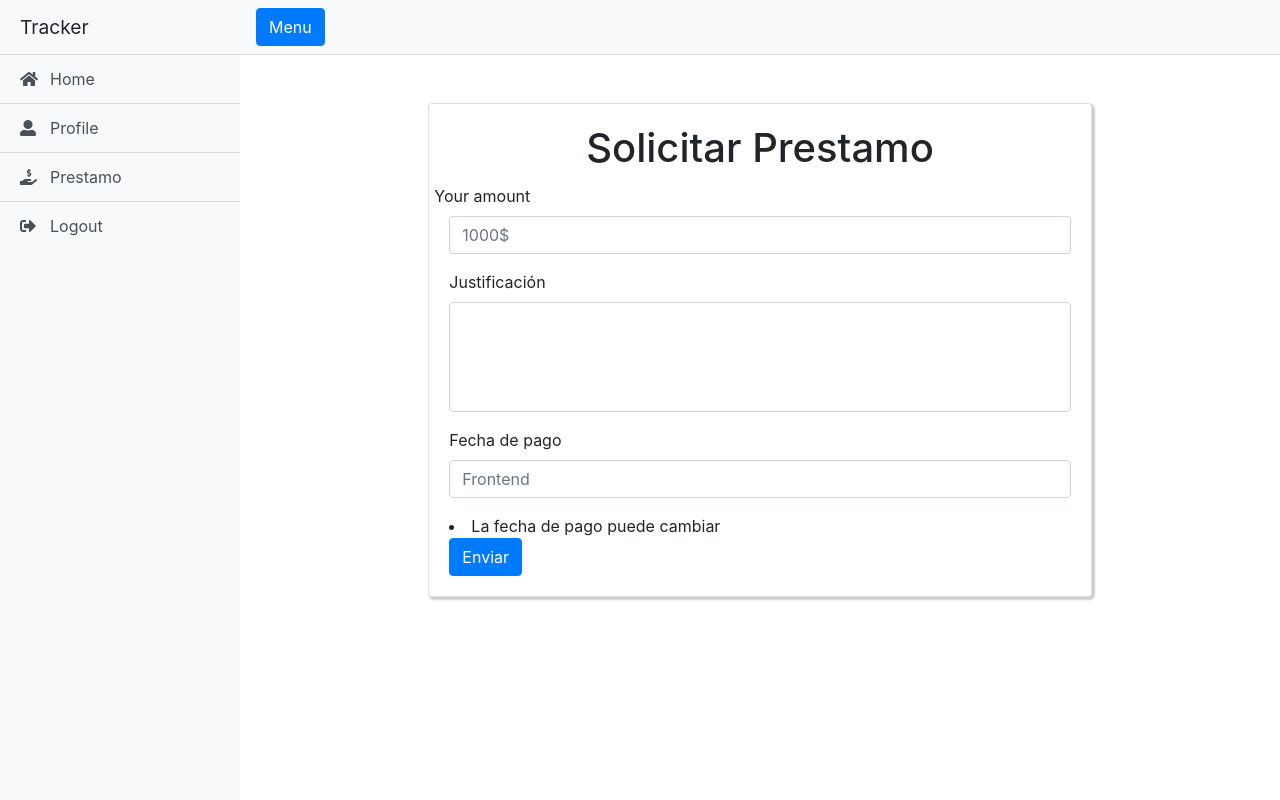
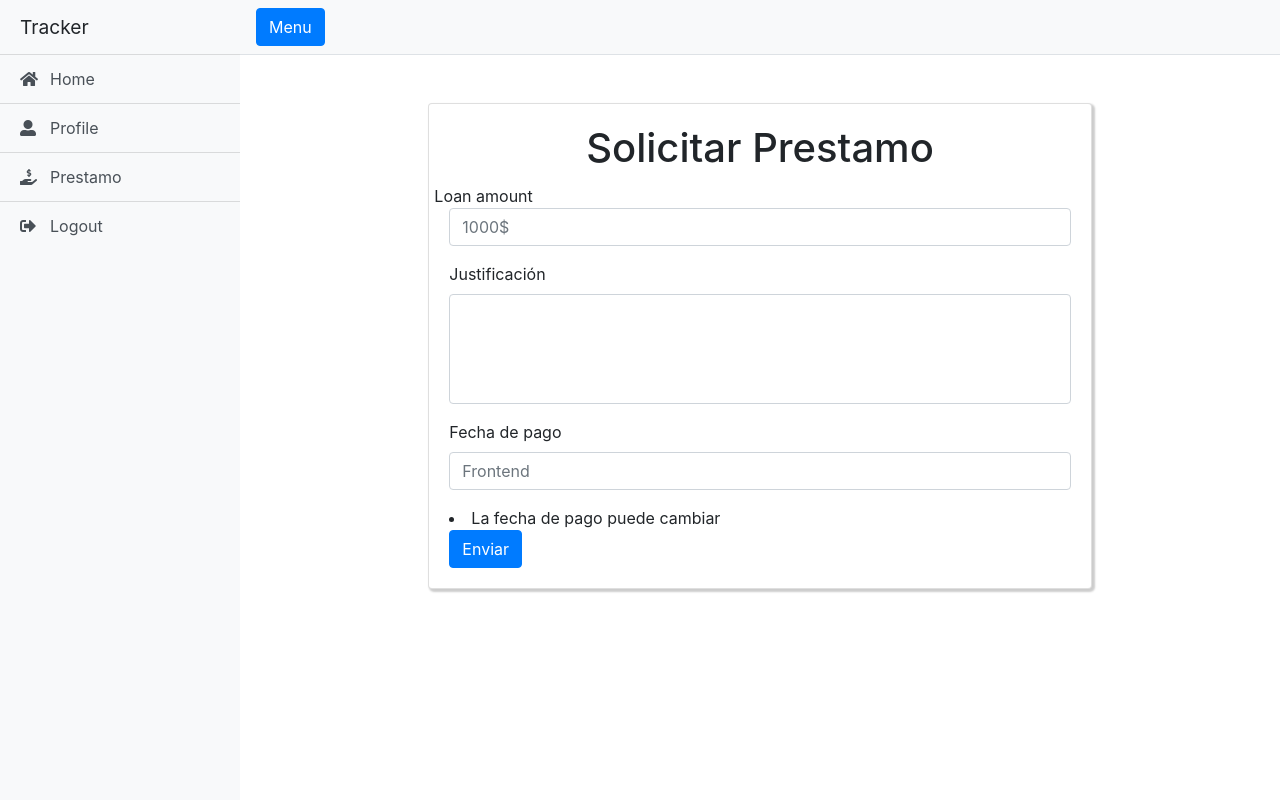
Before and after one commit to PS1115-Skala/tracker, a Django app: template trackerApp/templates/trackerApp/base_loan.html in a window 1280 px wide. Run offline with Django 3.2, Linux system fonts and the light colour scheme; the template is opened without the code that fills it, so the values that code supplies are empty, except form fields; tables that the repository leaves empty hold one stand-in row (values such as "Sample post"); form fields are guessed from the names that the template uses; some libraries are stand-ins or nearby versions.

Commit message:
arreglando errores

```diff
--- a/trackerApp/forms.py
+++ b/trackerApp/forms.py
@@ -35,7 +35,8 @@ class LoanRequestForm(forms.ModelForm):
         model = LoanRequest
         exclude = ('id_user',)
 
-    loan_amount = forms.DecimalField()
+    loan_amount = forms.DecimalField(label='ODIO',
+        widget=forms.TextInput(attrs={'class': 'expand'}))
 
     loan_message = forms.CharField(label="Justificación", max_length=200)
 
--- a/trackerApp/templates/trackerApp/base_loan.html
+++ b/trackerApp/templates/trackerApp/base_loan.html
@@ -14,11 +14,14 @@
                   <div class="title">
                   <h1 class="card-title">Solicitar Prestamo</h1>
                   </div>
-                  <form >
-                    <div class="form-group lollo">
+                  <form action="{% url 'trackerApp:loan' %}" method="post" >
+
+                    {% csrf_token %}
+                    <div class="form-group">
                       <div class="row">
-                        {{form.your_amount.label_tag}}
+                        {{ form.loan_amount.label }}
                       </div>
+
                       <input type="text" class="form-control"  placeholder=1000$>
                     </div>
                     <div class="form-group">
--- a/trackerApp/views.py
+++ b/trackerApp/views.py
@@ -165,10 +165,10 @@ class ActivityView(generic.detail.DetailView):
     template_name = "trackerApp/activity.html"
 
 
-class LoanView(generic.detail.DetailView):
+class LoanView(generic.base.TemplateView):
     model = User
     form_class = LoanRequestForm
-    template_name = 'trackerApp/register.html'
+    template_name = 'trackerApp/base_loan.html'
 
     def get_context_data(self, **kwargs):
         context = super().get_context_data(**kwargs)
```
